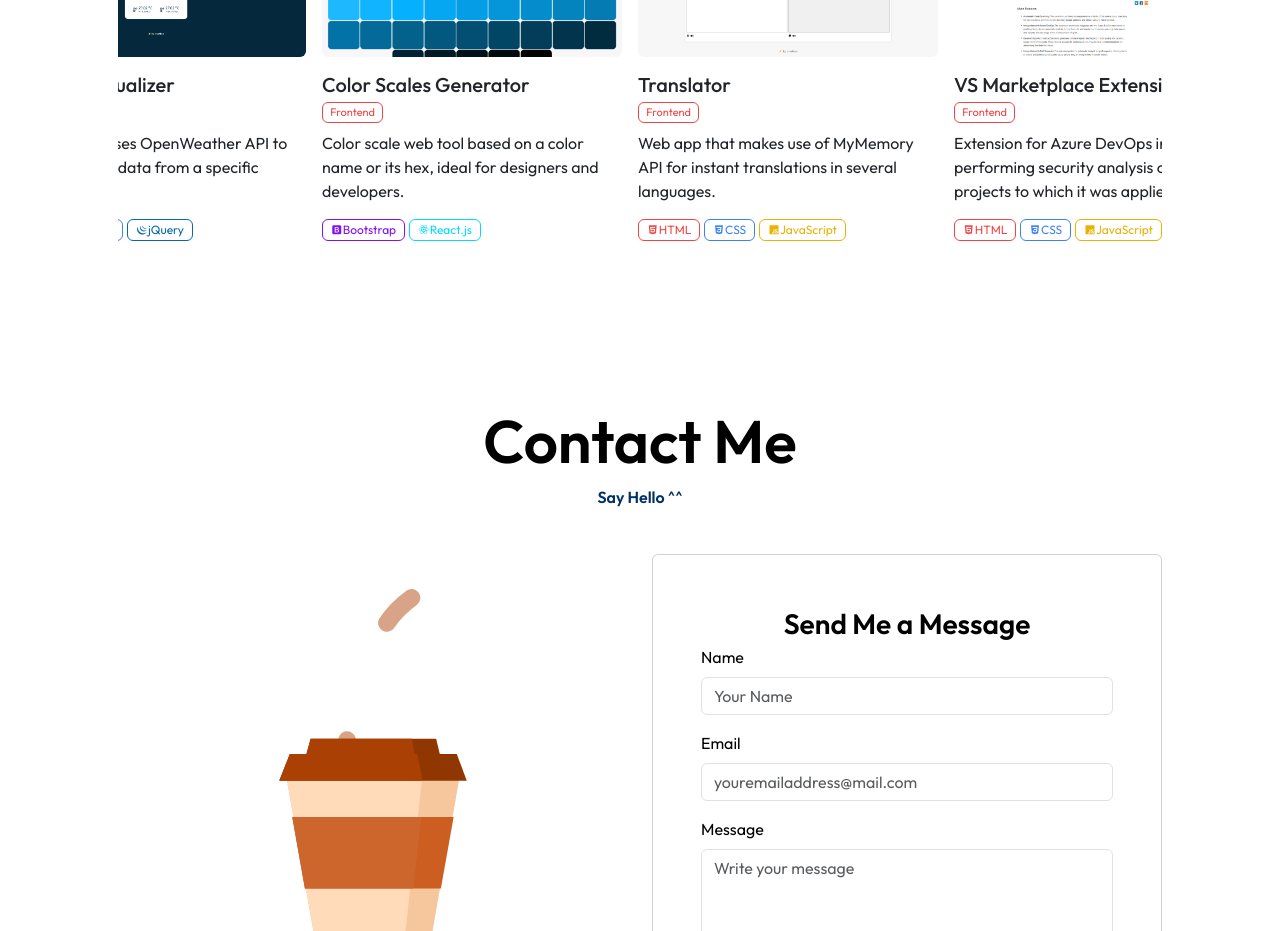
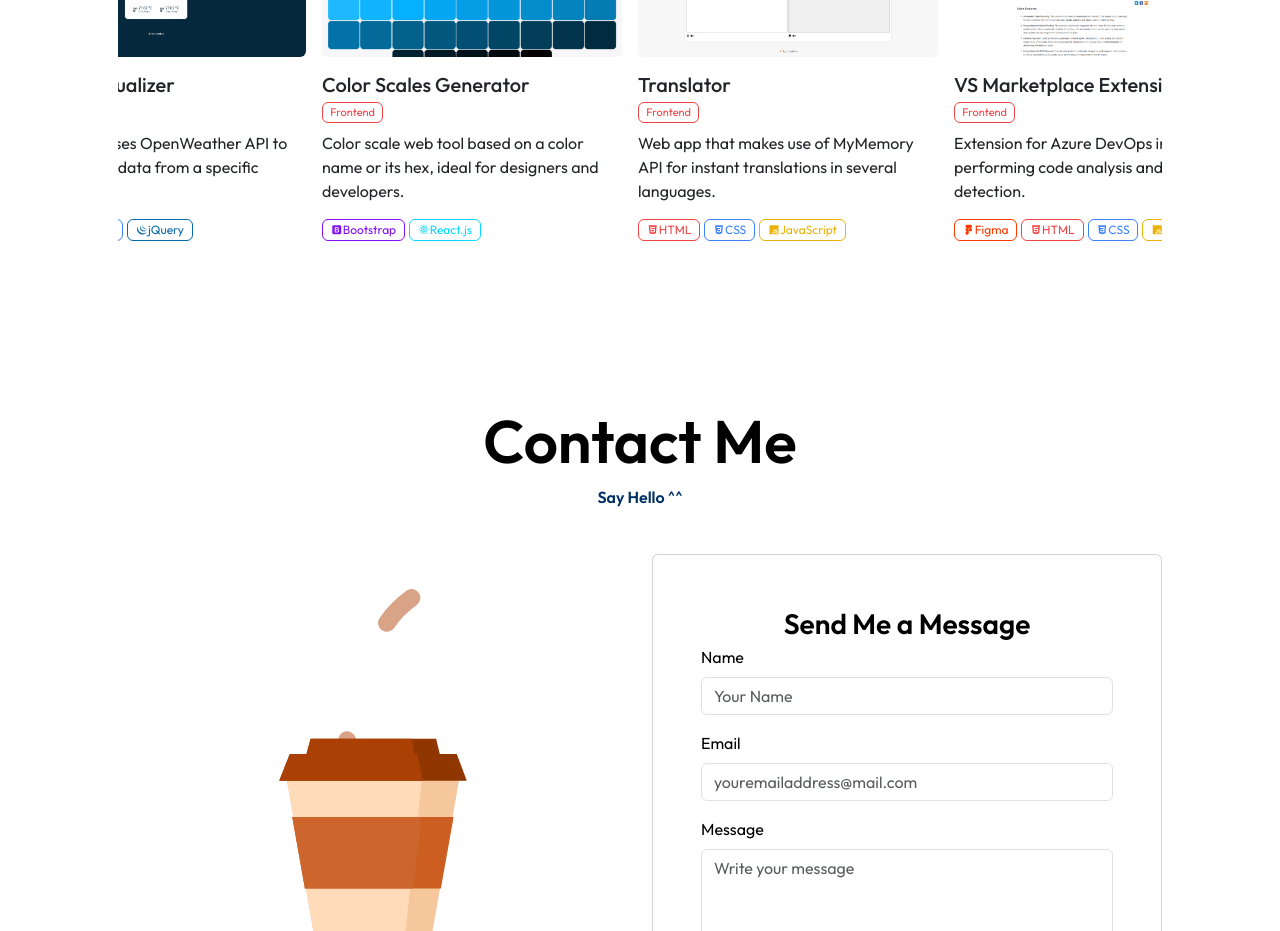
Before and after one commit to cruzito-x/portfolio_v4, a React (Vite) app: page / in a window 1280 px wide. Shown: the part 3700-4631 px from the top of the page. Built offline with nearby package versions, Linux system fonts and the light colour scheme.

Commit message:
Projects updated

```diff
--- a/src/assets/data/Portfolio.jsx
+++ b/src/assets/data/Portfolio.jsx
@@ -239,24 +239,30 @@ export const projectsData = [
     image: Work5,
     title: "VS Marketplace Extension",
     description:
-      "Extension for Azure DevOps in charge of performing security analysis on the projects to which it was applied.",
+      "Extension for Azure DevOps in charge of performing code analysis and vuln detection.",
     category: categories.frontend.name,
     category_color: categories.frontend.color,
     techs: [
       {
         id: 1,
+        icon: techData.figma.icon,
+        color: techData.figma.color,
+        name: techData.figma.name,
+      },
+      {
+        id: 2,
         icon: techData.html.icon,
         color: techData.html.color,
         name: techData.html.name,
       },
       {
-        id: 2,
+        id: 3,
         icon: techData.css.icon,
         color: techData.css.color,
         name: techData.css.name,
       },
       {
-        id: 2,
+        id: 4,
         icon: techData.javascript.icon,
         color: techData.javascript.color,
         name: techData.javascript.name,
```
